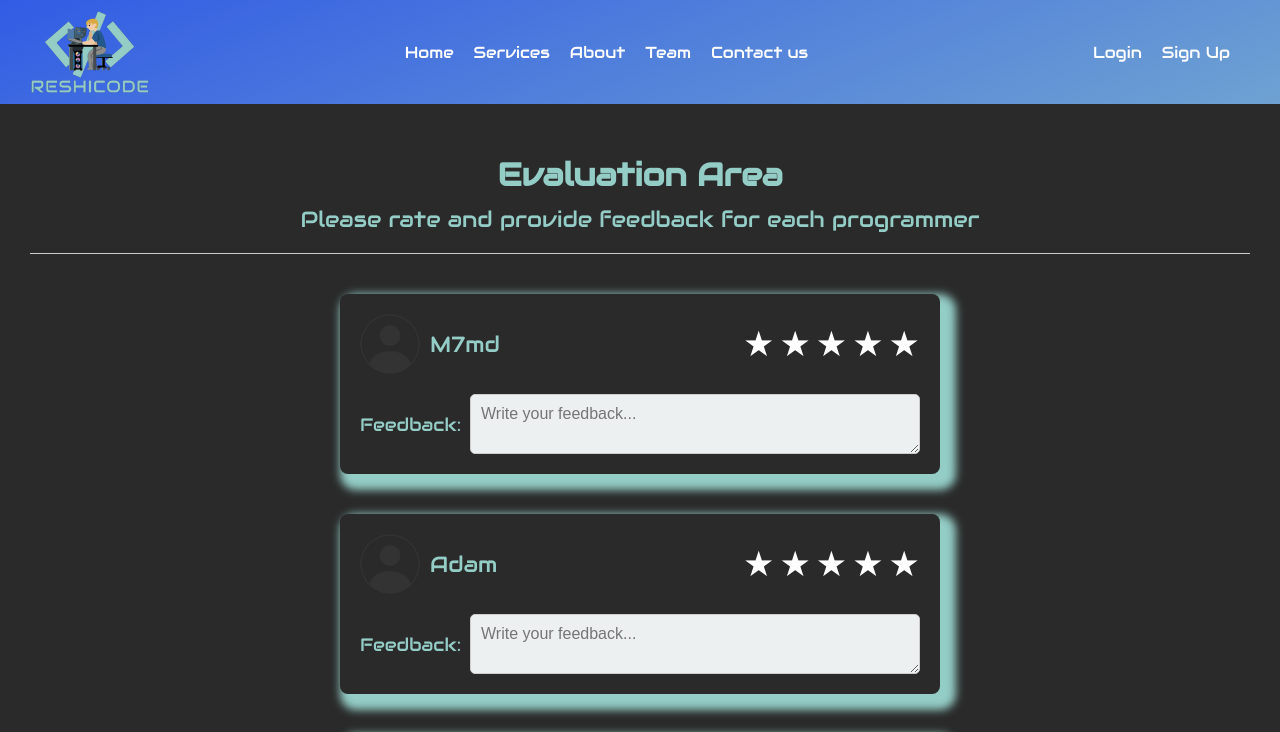
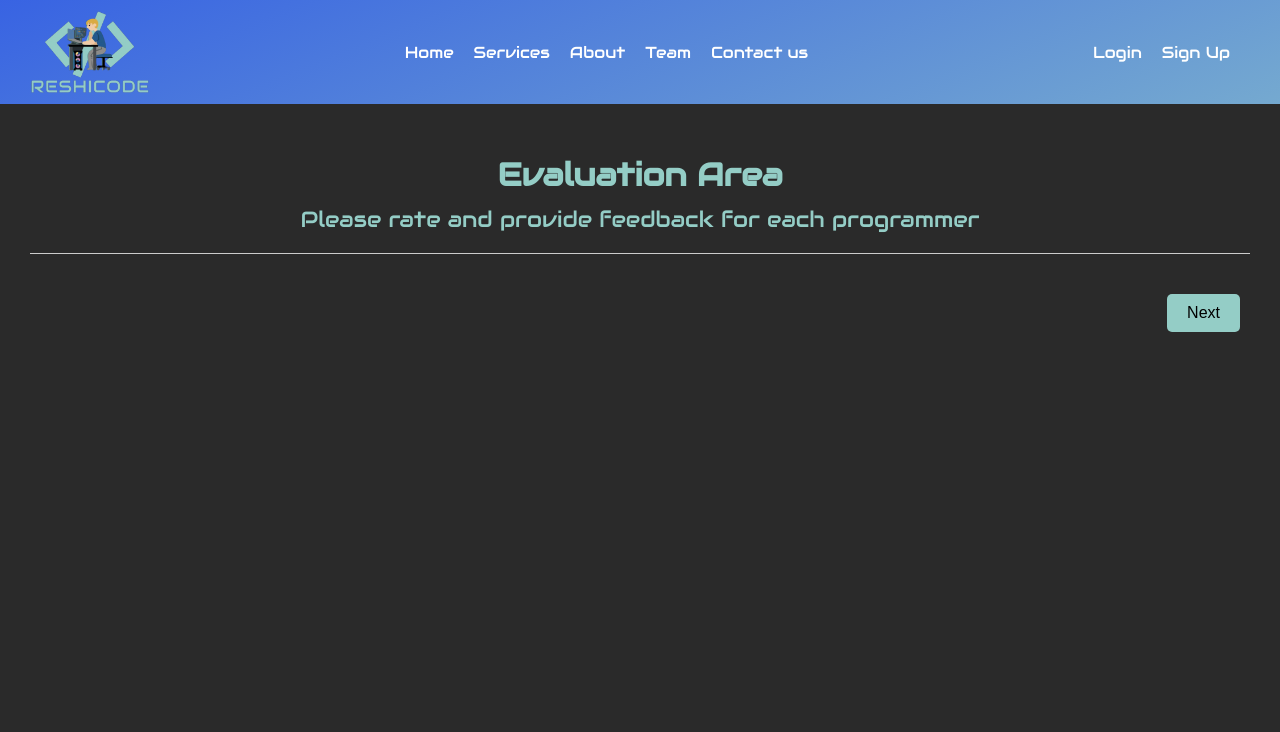
Before and after one commit to Iyadallouch/ReshiCode, a React (Create React App) app in the folder client/: page /evaluations in a window 1280 px wide. Shown: the top 732 px of the page. Built offline with nearby package versions, Linux system fonts and the light colour scheme.

Commit message:
feedback send done

```diff
--- a/client/src/Pages/CollaArea.js
+++ b/client/src/Pages/CollaArea.js
@@ -175,8 +175,18 @@ export default function CollaArea() {
   const confirmEndSession = () => {
     socket.disconnect(); // Disconnect the socket
     setShowModal(false); // Hide the modal
-    navigate("/evaluations");
-    // Optionally, redirect or perform any additional cleanup here
+    const updatedList = userList.filter((user) => {
+      console.log(
+        "Type of user:",
+        typeof user,
+        "Type of socket.username:",
+        typeof socket.username
+      );
+      return user !== socket.username;
+    });
+
+    console.log("Updated List after filtering:", updatedList);
+    navigate("/evaluations", { state: { updatedList } }); // Optionally, redirect or perform any additional cleanup here
   };
   const handleRun = async (e) => {
     e.preventDefault();
--- a/client/src/Pages/Evaluations.js
+++ b/client/src/Pages/Evaluations.js
@@ -2,18 +2,51 @@ import React, { useState } from "react";
 // import logo from "../images/logo.png";
 import EvaCard from "../components/EvaCard/EvaCard";
 import "../style/Evaluation.css";
-
-const programmers = [
-  { id: 1, name: "M7md", feedback: "" },
-  { id: 2, name: "Adam", feedback: "" },
-  { id: 3, name: "Roz", feedback: "" },
-  { id: 4, name: "Zain", feedback: "" },
-  { id: 5, name: "Eyad", feedback: "" },
-];
+import { useLocation } from "react-router-dom";
+import axios from "axios";
 
 export default function Evaluations() {
   const [ratings, setRatings] = useState({});
   const [feedbacks, setFeedbacks] = useState({});
+  const location = useLocation();
+  const userList = location.state?.updatedList || [];
+
+  const sendFeedback = async (userList, ratings, feedbacks) => {
+    const token = localStorage.getItem("token"); // Assuming you're storing the token in local storage
+    const feedbackArray = userList.map((userId) => {
+      return {
+        programmerUsername: userId, // Use userId directly as the username
+        rating: ratings[userId], // Get the rating for the current userId
+        feedback: feedbacks[userId], // Get the feedback for the current userId
+      };
+    });
+    console.log("Array", feedbackArray);
+    try {
+      const response = await axios.post(
+        "http://localhost:3001/api/auth/sendFeedback",
+        {
+          feedbackArray,
+        },
+        {
+          headers: {
+            Authorization: `Bearer ${token}`, // Attach the JWT token for authentication
+          },
+        }
+      );
+
+      console.log("Feedback sent successfully:", response.data);
+      if (response.data) {
+        window.location.href = "/userhomepage";
+        return response.data;
+      }
+    } catch (error) {
+      console.error(
+        "Error sending feedback:",
+        error.response?.data || error.message
+      );
+      throw error; // Rethrow or handle the error as needed
+    }
+  };
 
   const handleRatingChange = (programmerId, value) => {
     setRatings((prevState) => ({
@@ -21,7 +54,8 @@ export default function Evaluations() {
       [programmerId]: value,
     }));
   };
-
+  console.log(feedbacks);
+  console.log(ratings);
   const handleFeedbackChange = (programmerId, event) => {
     setFeedbacks((prevState) => ({
       ...prevState,
@@ -43,19 +77,24 @@ export default function Evaluations() {
 
       <div className="evaluations-bottom-section">
         <div className="evacard-programmers-container">
-          {programmers.map((programmer) => (
+          {userList.map((programmer, index) => (
             <EvaCard
-              key={programmer.id}
+              key={index}
               programmer={programmer}
-              rating={ratings[programmer.id] || 0}
-              feedback={feedbacks[programmer.id] || ""}
+              rating={ratings[programmer] || 0}
+              feedback={feedbacks[programmer] || ""}
               onRatingChange={handleRatingChange}
               onFeedbackChange={handleFeedbackChange}
             />
           ))}
         </div>
         <div className="evaluations-next-page-button-container">
-          <button className="evaluations-next-page-button">Next</button>
+          <button
+            className="evaluations-next-page-button"
+            onClick={() => sendFeedback(userList, ratings, feedbacks)}
+          >
+            Next
+          </button>
         </div>
       </div>
     </div>
--- a/client/src/Pages/UserProfile.js
+++ b/client/src/Pages/UserProfile.js
@@ -53,7 +53,7 @@ export default function UserProfile() {
     };
 
     fetchData();
-  }, []);
+  }, [error]);
 
   console.log(userInfo);
   console.log(codes);
--- a/client/src/components/EvaCard/EvaCard.js
+++ b/client/src/components/EvaCard/EvaCard.js
@@ -40,17 +40,17 @@ const EvaCard = ({
   <div className="evacard-programmer">
     <div className="evacard-header">
       <div className="user-info">
-      <img className="evacard-user-image" alt="user" src={userImage} />
-      <div className="evacard-prog-name">{programmer.name}</div>
+        <img className="evacard-user-image" alt="user" src={userImage} />
+        <div className="evacard-prog-name">{programmer}</div>
       </div>
       <RatingStars
-        programmerId={programmer.id}
+        programmerId={programmer}
         rating={rating}
         onRatingChange={onRatingChange}
       />
     </div>
     <FeedbackInput
-      programmerId={programmer.id}
+      programmerId={programmer}
       feedback={feedback}
       onFeedbackChange={onFeedbackChange}
     />
```
